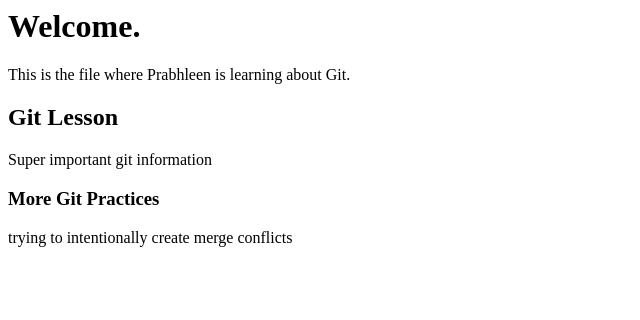
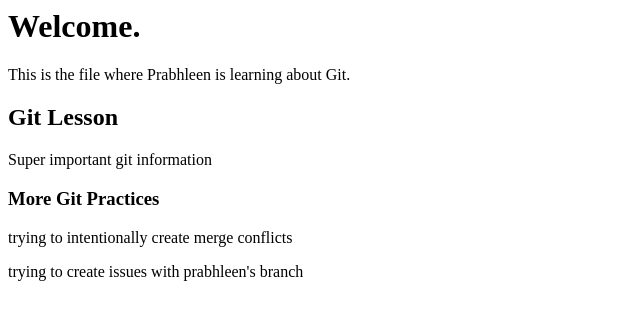
Before and after one commit to pkaurla/gitLesson, a plain HTML site: page index.html in a window 1280 px wide. Shown: the whole page, without its empty margins (0-640 px from the left). Drawn offline with Linux system fonts and the light colour scheme.

Commit message:
more devious commits

```diff
--- a/index.html
+++ b/index.html
@@ -15,6 +15,8 @@
 
     <h3>More Git Practices</h3>
     <p>trying to intentionally create merge conflicts</p>
+
+    <p>trying to create issues with prabhleen's branch</p>
 </body>
 
 </html>
```
